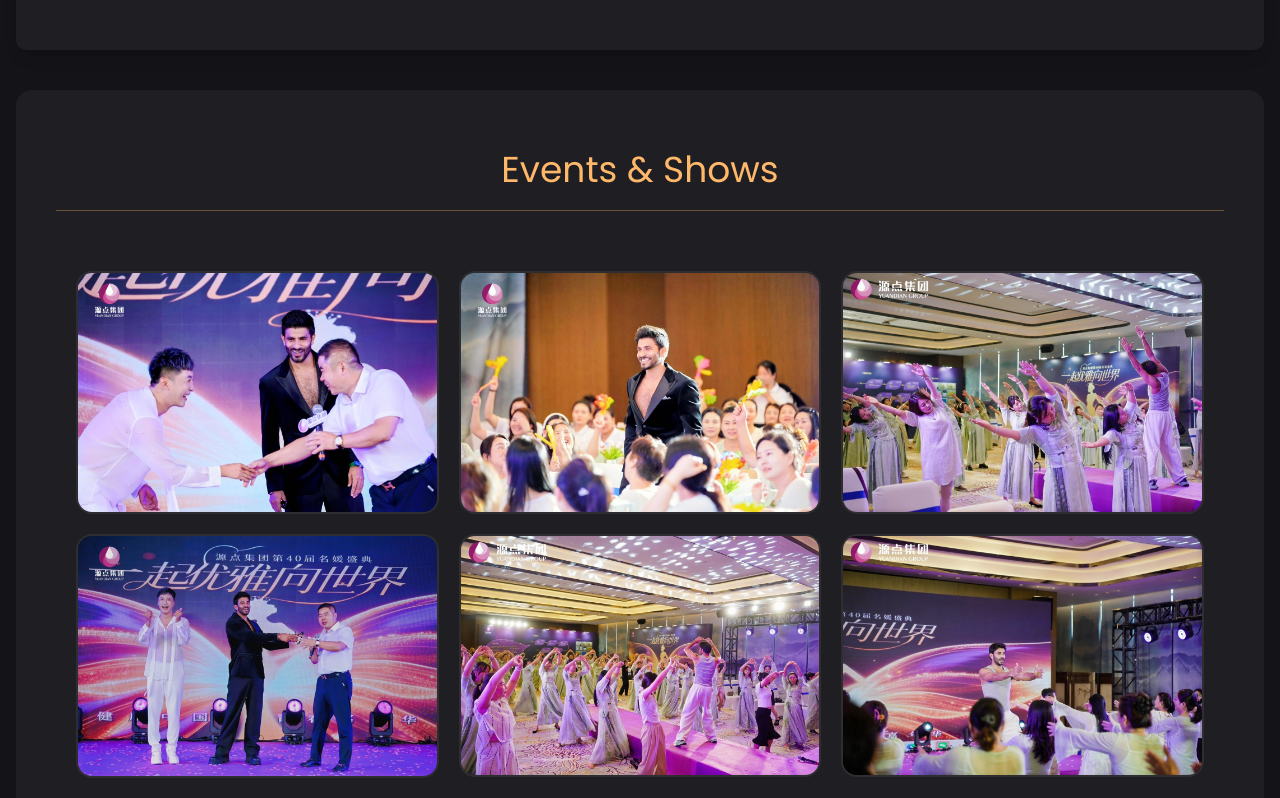
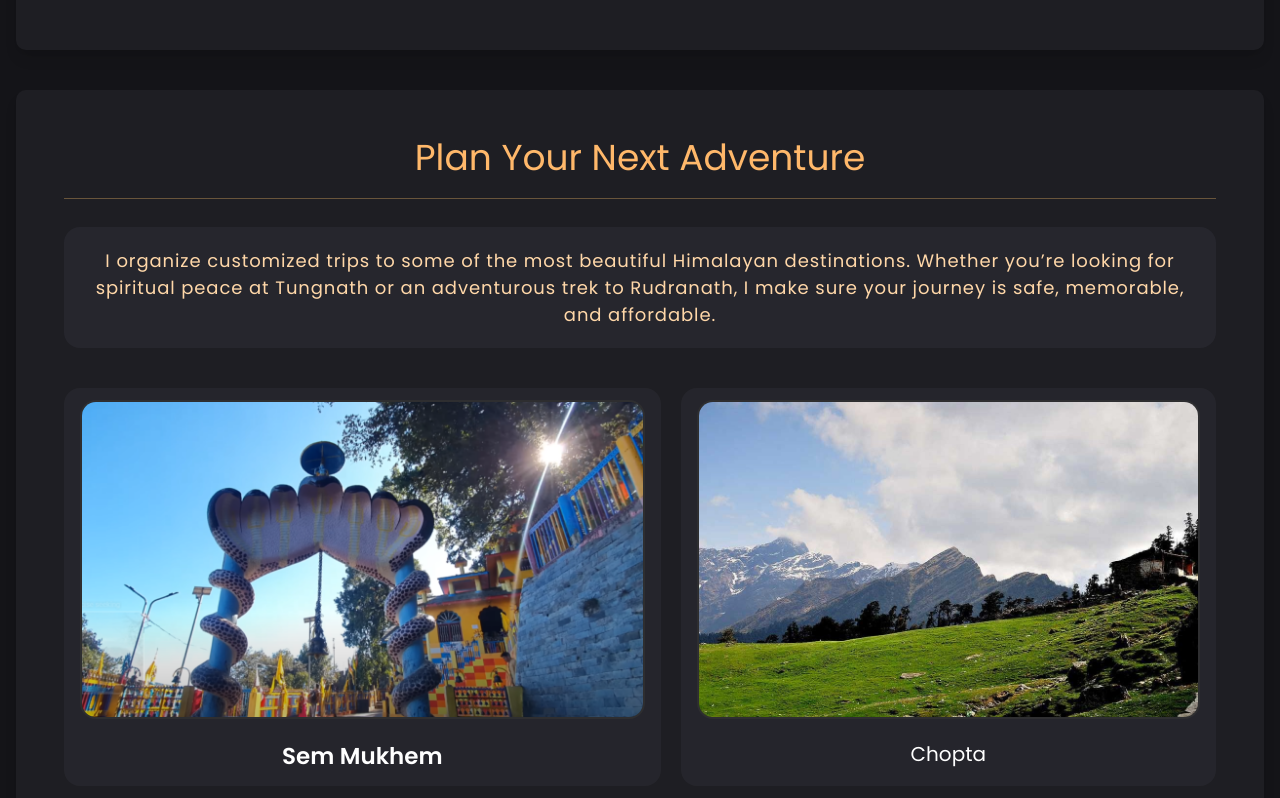
Before and after one commit to sumitbahuguna04/Raj-s-Portfolio, a React (Vite) app: page / in a window 1280 px wide. Shown: the part 940-1738 px from the top of the page. Built offline with nearby package versions, Linux system fonts and the light colour scheme.

Commit message:
updating.. travel.jsx

```diff
--- a/src/App.jsx
+++ b/src/App.jsx
@@ -7,6 +7,7 @@ import Hero from "./components/Section/Hero";
 import Events from "./components/Section/Events";
 import Certification from "./components/Section/Certification";
 import Contact from "./components/Section/Contact";
+import Travel from "./components/Section/Travel";
 
 function App() {
   const [lang, setLang] = useState("en");
@@ -15,6 +16,9 @@ function App() {
       <Navbar lang={lang} setLang={setLang} />
       <div id="home">
         <Hero lang={lang} />
+      </div>
+      <div >
+        <Travel lang={lang} />
       </div>
       <div id="events">
         <Events lang={lang} />
--- /dev/null
+++ b/src/components/Section/Travel.jsx
@@ -0,0 +1,44 @@
+import React from "react";
+
+function Travel() {
+  return (
+    <>
+      <div className="max-w-[1600px] mx-auto bg-[#202025e1] rounded-lg shadow-lg mt-3 sm:mt-5 md:mt-10 p-2 sm:p-3 md:p-5 lg:p-10">
+        <div className="p-2 ">
+          <h1 className="text-orange-300  round text-2xl sm:text-4xl  mb-2 sm:mb-3 lg:mb-5 text-center">
+            Plan Your Next Adventure
+          </h1>
+          <div className="w-full bg-[#b88f557d] p-[0.5px]"></div>
+          <h1 className="text-orange-200 mt-3 sm:mt-5 md:mt-7 bg-[#2c2c349e] p-5 text-[13px] sm:text-[13px] md:text-[18px] rounded-2xl tracking-wider">
+            I organize customized trips to some of the most beautiful Himalayan
+            destinations. Whether you’re looking for spiritual peace at Tungnath
+            or an adventurous trek to Rudranath, I make sure your journey is
+            safe, memorable, and affordable.
+          </h1>
+          <div className="flex mt-5 sm:mt-7 md:mt-10 flex-col md:flex-row gap-5 text-white">
+            <div className="flex flex-col gap-2 sm:gap-3 md:gap-5  bg-[#2c2c348c] rounded-2xl py-3 px-1 sm:px-2 md:px-3 lg:px-4">
+              <img
+                src="semMukhem.png"
+                className="rounded-2xl w-full h-auto object-cover border-2 border-[#2e2e30]"
+              />
+              <p className="text-[16px] sm:text-[18px] md:text-[23px] font-semibold">
+                Sem Mukhem
+              </p>
+            </div>
+            <div className="flex flex-col gap-2 sm:gap-3 md:gap-5  bg-[#2c2c348c] rounded-2xl py-3 px-1 sm:px-2 md:px-3 lg:px-4">
+              <img
+                src="CHOPTA.jpg"
+                className="rounded-2xl w-full h-auto object-cover border-2 border-[#2e2e30]"
+              />
+              <p className="text-[16px] sm:text-[18px] md:text-[20px]">
+                Chopta
+              </p>
+            </div>
+          </div>
+        </div>
+      </div>
+    </>
+  );
+}
+
+export default Travel;
```
Also changed, not shown: public/CHOPTA.jpg (added), public/semMukhem.png (added).
